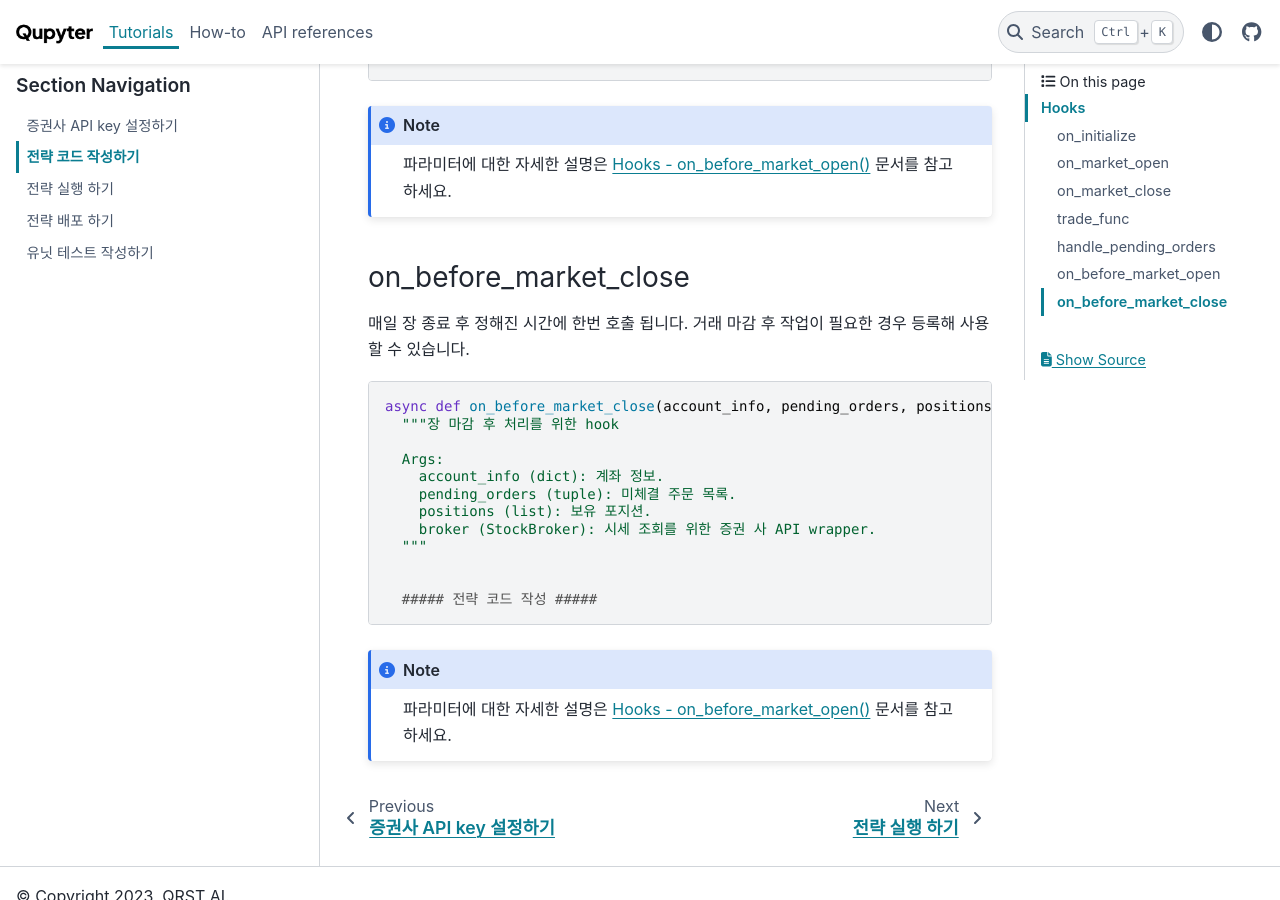
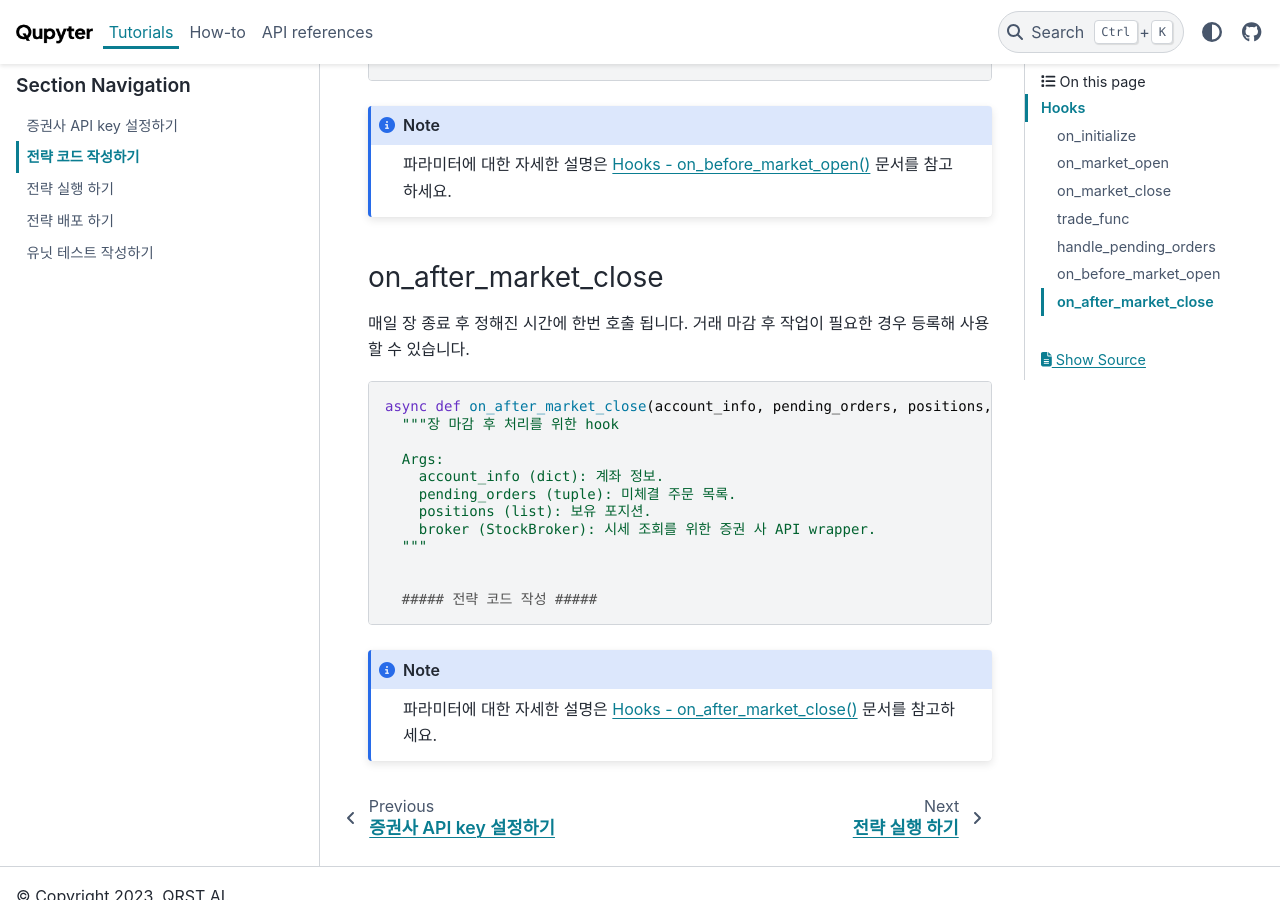
Before and after one commit to qrstai/qupyter, a Sphinx documentation site: the page built from docs/source/tutorials/strategy.md, in a window 1280 px wide and 900 px high, scrolled down 6133 px. Built offline with Sphinx 7.4.7 and the PyData theme 0.15.4, drawn with Linux system fonts in a browser that asks for light colours.

Commit message:
docs: fix typo

````diff
--- a/docs/source/tutorials/strategy.md
+++ b/docs/source/tutorials/strategy.md
@@ -257,12 +257,12 @@ async def on_before_market_open(account_info, pending_orders, positions, broker)
 문서를 참고하세요.
 ```
 
-### on_before_market_close
+### on_after_market_close
 
 매일 장 종료 후 정해진 시간에 한번 호출 됩니다. 거래 마감 후 작업이 필요한 경우 등록해 사용할 수 있습니다.
 
 ```python
-async def on_before_market_close(account_info, pending_orders, positions, broker):
+async def on_after_market_close(account_info, pending_orders, positions, broker):
   """장 마감 후 처리를 위한 hook
 
   Args:
@@ -277,6 +277,6 @@ async def on_before_market_close(account_info, pending_orders, positions, broker
 ```
 
 ```{note}
-파라미터에 대한 자세한 설명은 [Hooks - on_before_market_open()](qrst.hooks.on_before_market_open)
+파라미터에 대한 자세한 설명은 [Hooks - on_after_market_close()](qrst.hooks.on_after_market_close)
 문서를 참고하세요.
 ```
````
